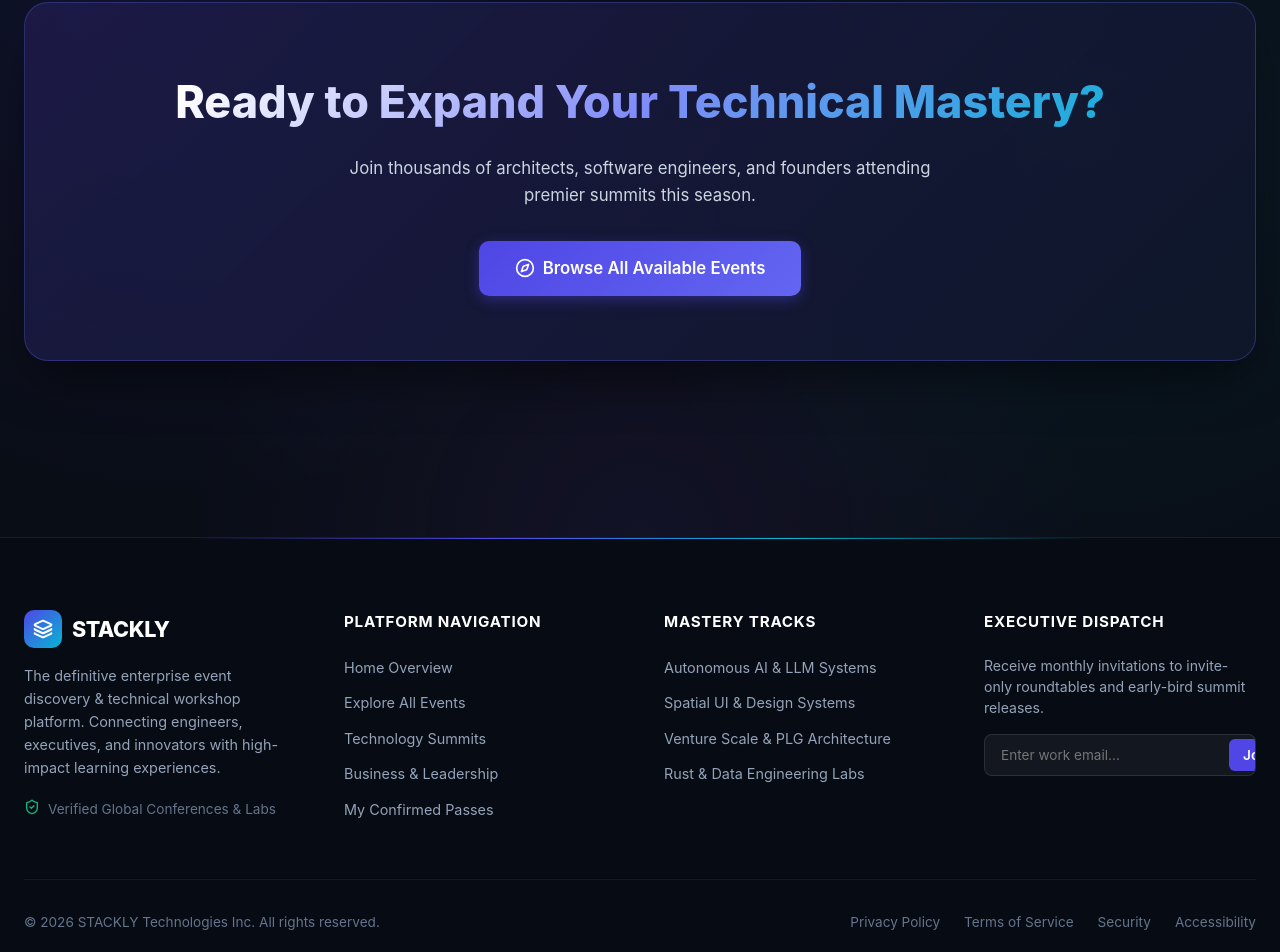
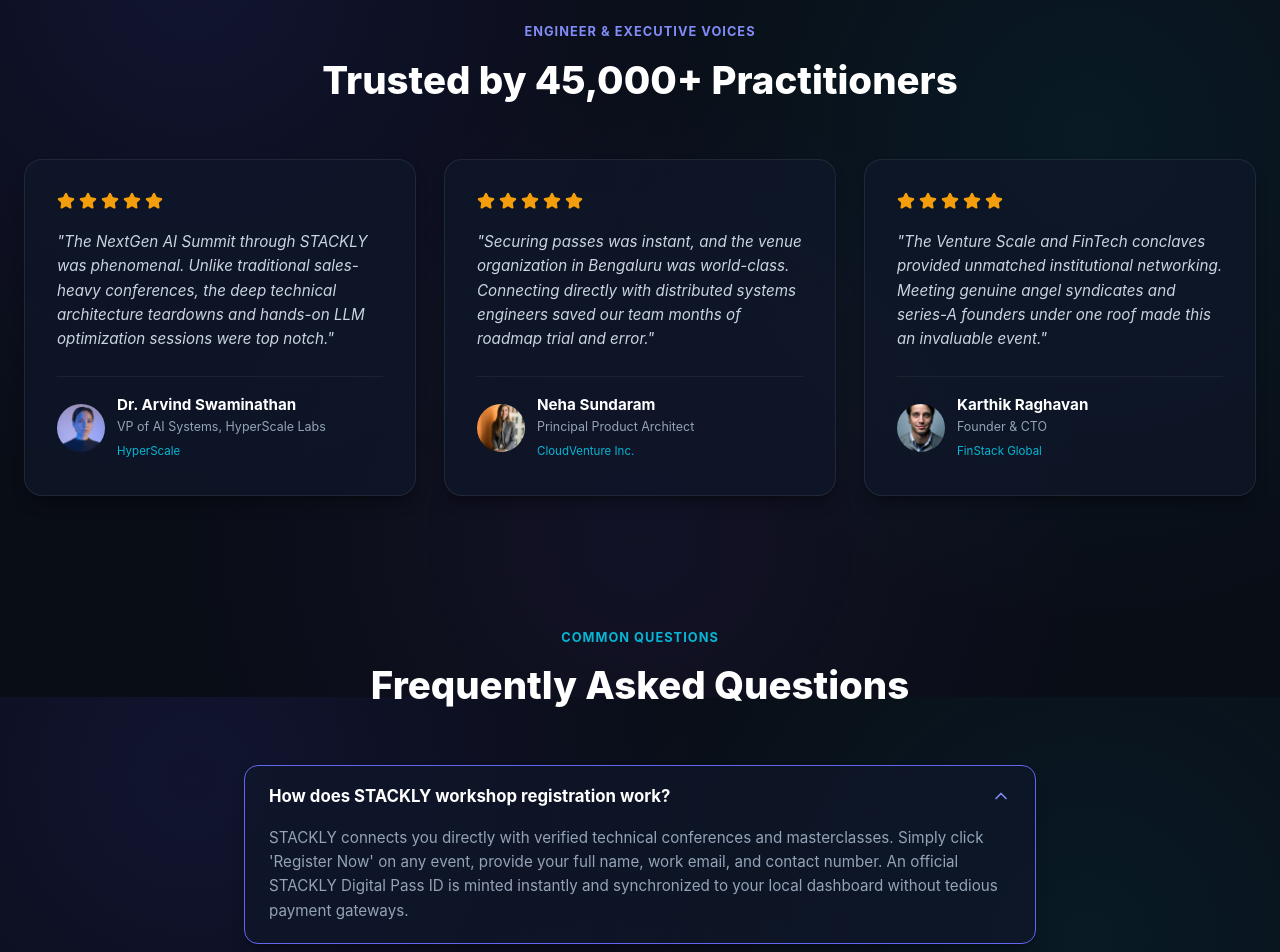
Before and after one commit to arulmani04061993-alt/Event-Discovery-Workshop-Registration, a React (Vite) app: page / in a window 1280 px wide. Shown: the part 5703-6655 px from the top of the page. Built offline with nearby package versions, Linux system fonts and the light colour scheme.

Commit message:
feat: integrate exact Testimonials and FAQ sections into original Home UI matching screenshots

```diff
--- a/src/pages/Home.jsx
+++ b/src/pages/Home.jsx
@@ -1,4 +1,4 @@
-import React from 'react';
+import React, { useState } from 'react';
 import { useEvents } from '../hooks/useEvents';
 import { CATEGORIES_DATA } from '../data/events';
 import HeroSection from '../components/HeroSection';
@@ -15,7 +15,9 @@ import {
   Calendar,
   CheckCircle2,
   TrendingUp,
-  Globe2
+  Globe2,
+  Star,
+  ChevronDown
 } from 'lucide-react';
 import { Link } from 'react-router-dom';
 
@@ -28,9 +30,62 @@ export const Home = () => {
   // Upcoming upcoming events (first 6 non-featured or mixed)
   const upcomingEvents = events.slice(0, 6);
 
+  // FAQ open item state
+  const [openFaq, setOpenFaq] = useState(0);
+
+  const testimonials = [
+    {
+      name: "Dr. Arvind Swaminathan",
+      role: "VP of AI Systems, HyperScale Labs",
+      company: "HyperScale",
+      avatar: "/assets/images/organizers/org-stackly-labs.webp?v=3",
+      text: "The NextGen AI Summit through STACKLY was phenomenal. Unlike traditional sales-heavy conferences, the deep technical architecture teardowns and hands-on LLM optimization sessions were top notch.",
+      rating: 5
+    },
+    {
+      name: "Neha Sundaram",
+      role: "Principal Product Architect",
+      company: "CloudVenture Inc.",
+      avatar: "/assets/images/organizers/org-design-craft.webp?v=3",
+      text: "Securing passes was instant, and the venue organization in Bengaluru was world-class. Connecting directly with distributed systems engineers saved our team months of roadmap trial and error.",
+      rating: 5
+    },
+    {
+      name: "Karthik Raghavan",
+      role: "Founder & CTO",
+      company: "FinStack Global",
+      avatar: "/assets/images/organizers/org-venture-india.webp?v=3",
+      text: "The Venture Scale and FinTech conclaves provided unmatched institutional networking. Meeting genuine angel syndicates and series-A founders under one roof made this an invaluable event.",
+      rating: 5
+    }
+  ];
+
+  const faqs = [
+    {
+      q: "How does STACKLY workshop registration work?",
+      a: "STACKLY connects you directly with verified technical conferences and masterclasses. Simply click 'Register Now' on any event, provide your full name, work email, and contact number. An official STACKLY Digital Pass ID is minted instantly and synchronized to your local dashboard without tedious payment gateways."
+    },
+    {
+      q: "Are the workshops and conferences completely complimentary?",
+      a: "Yes! All featured summits and workshops listed on STACKLY are sponsored by our vetted industry partners, research institutions, and engineering collectives. Seats are complimentary but strictly limited by venue capacity to maintain high-density learning environments."
+    },
+    {
+      q: "Can I cancel my registration if my schedule changes?",
+      a: "Absolutely. Under the 'My Registrations' page, every confirmed pass includes a 1-click 'Cancel Registration' button with confirmation. When you cancel, your reserved seat is immediately restored to the public availability pool for fellow engineers on the waitlist."
+    },
+    {
+      q: "Do I receive a certificate of completion or session materials?",
+      a: "Yes! Every participant who registers through STACKLY receives complete session repositories, workshop slide decks, and a verifiable digital Certificate of Participation issued by the respective event organizer."
+    },
+    {
+      q: "Are the event images and schedules up to date?",
+      a: "All conference schedules, venue addresses across Bengaluru, Hyderabad, Mumbai, Delhi NCR, and Pune, along with organizer badges, are verified and updated regularly by the STACKLY editorial team."
+    }
+  ];
+
   return (
     <div className="animate-fade-in">
-      {/* 1. Hero Section */}
+      {/* 1. Hero Section (Previous Original Clean UI) */}
       <HeroSection featuredEvent={primaryHeroEvent} />
 
       {/* 2. Platform Statistics Banner */}
@@ -449,7 +504,127 @@ export const Home = () => {
         </div>
       </section>
 
-      {/* 8. Newsletter-Style Visual CTA */}
+      {/* 8. TESTIMONIALS SECTION (From user screenshot 1: Trusted by 45,000+ Practitioners) */}
+      <section style={{ padding: '4rem 0' }}>
+        <div className="container">
+          <div style={{ textAlign: 'center', maxWidth: '640px', margin: '0 auto 3rem auto' }}>
+            <span style={{ fontSize: '0.8rem', fontWeight: '700', color: '#818CF8', letterSpacing: '0.08em', textTransform: 'uppercase' }}>
+              ENGINEER & EXECUTIVE VOICES
+            </span>
+            <h2 style={{ fontSize: 'clamp(1.8rem, 3vw, 2.6rem)', fontWeight: '800', color: '#FFFFFF', marginTop: '6px' }}>
+              Trusted by 45,000+ Practitioners
+            </h2>
+          </div>
+
+          <div style={{ display: 'grid', gridTemplateColumns: 'repeat(auto-fit, minmax(300px, 1fr))', gap: '1.75rem' }}>
+            {testimonials.map((t, idx) => (
+              <div
+                key={idx}
+                className="glass-panel"
+                style={{
+                  padding: '2rem',
+                  borderRadius: '18px',
+                  display: 'flex',
+                  flexDirection: 'column',
+                  justifyContent: 'space-between',
+                  border: '1px solid rgba(255, 255, 255, 0.08)'
+                }}
+              >
+                <div>
+                  <div style={{ display: 'flex', gap: '4px', marginBottom: '1.25rem' }}>
+                    {[...Array(t.rating)].map((_, r) => (
+                      <Star key={r} size={18} fill="#F59E0B" color="#F59E0B" />
+                    ))}
+                  </div>
+                  <p style={{ fontSize: '0.95rem', color: '#CBD5E1', lineHeight: 1.6, marginBottom: '1.5rem', fontStyle: 'italic' }}>
+                    "{t.text}"
+                  </p>
+                </div>
+
+                <div style={{ display: 'flex', alignItems: 'center', gap: '12px', borderTop: '1px solid rgba(255, 255, 255, 0.06)', paddingTop: '1rem' }}>
+                  <img
+                    src={t.avatar}
+                    alt={t.name}
+                    style={{ width: '48px', height: '48px', borderRadius: '50%', objectFit: 'cover' }}
+                  />
+                  <div>
+                    <h5 style={{ fontSize: '0.95rem', fontWeight: '700', color: '#FFFFFF' }}>{t.name}</h5>
+                    <p style={{ fontSize: '0.78rem', color: '#94A3B8' }}>{t.role}</p>
+                    <span style={{ fontSize: '0.72rem', color: '#06B6D4' }}>{t.company}</span>
+                  </div>
+                </div>
+              </div>
+            ))}
+          </div>
+        </div>
+      </section>
+
+      {/* 9. FREQUENTLY ASKED QUESTIONS SECTION (From user screenshot 2: Frequently Asked Questions) */}
+      <section style={{ padding: '4rem 0' }}>
+        <div className="container" style={{ maxWidth: '840px' }}>
+          <div style={{ textAlign: 'center', marginBottom: '3rem' }}>
+            <span style={{ fontSize: '0.8rem', fontWeight: '700', color: '#06B6D4', letterSpacing: '0.08em', textTransform: 'uppercase' }}>
+              COMMON QUESTIONS
+            </span>
+            <h2 style={{ fontSize: 'clamp(1.8rem, 3vw, 2.6rem)', fontWeight: '800', color: '#FFFFFF', marginTop: '6px' }}>
+              Frequently Asked Questions
+            </h2>
+          </div>
+
+          <div style={{ display: 'flex', flexDirection: 'column', gap: '12px' }}>
+            {faqs.map((faq, i) => {
+              const isOpen = openFaq === i;
+              return (
+                <div
+                  key={i}
+                  className="glass-panel"
+                  style={{
+                    borderRadius: '14px',
+                    border: isOpen ? '1px solid #6366F1' : '1px solid rgba(255, 255, 255, 0.08)',
+                    overflow: 'hidden',
+                    transition: 'border-color 0.2s ease'
+                  }}
+                >
+                  <button
+                    onClick={() => setOpenFaq(isOpen ? -1 : i)}
+                    style={{
+                      width: '100%',
+                      padding: '1.25rem 1.5rem',
+                      display: 'flex',
+                      alignItems: 'center',
+                      justifyContent: 'space-between',
+                      color: '#FFFFFF',
+                      fontSize: '1.05rem',
+                      fontWeight: '700',
+                      textAlign: 'left',
+                      cursor: 'pointer'
+                    }}
+                  >
+                    <span>{faq.q}</span>
+                    <ChevronDown
+                      size={20}
+                      color="#818CF8"
+                      style={{
+                        transform: isOpen ? 'rotate(180deg)' : 'rotate(0deg)',
+                        transition: 'transform 0.25s ease',
+                        flexShrink: 0,
+                        marginLeft: '12px'
+                      }}
+                    />
+                  </button>
+                  {isOpen && (
+                    <div style={{ padding: '0 1.5rem 1.25rem 1.5rem', color: '#94A3B8', fontSize: '0.95rem', lineHeight: 1.6 }}>
+                      {faq.a}
+                    </div>
+                  )}
+                </div>
+              );
+            })}
+          </div>
+        </div>
+      </section>
+
+      {/* 10. Newsletter-Style Visual CTA */}
       <section style={{ padding: '3rem 0 5rem 0' }}>
         <div className="container">
           <div
```
